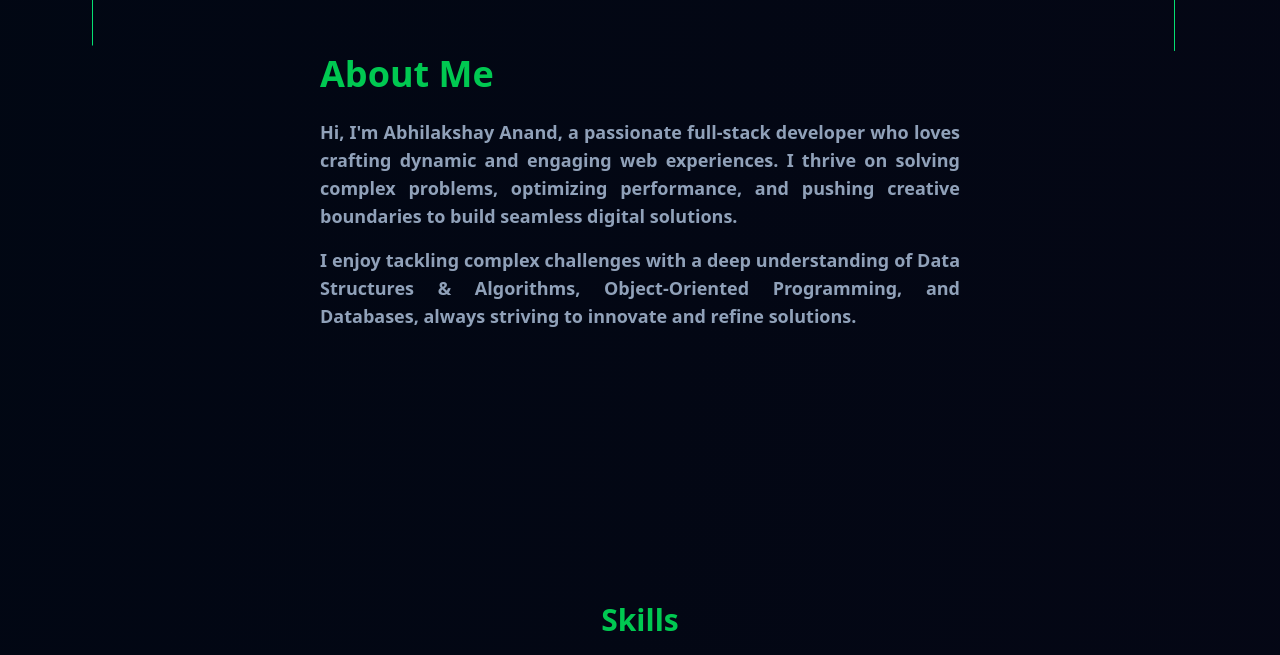
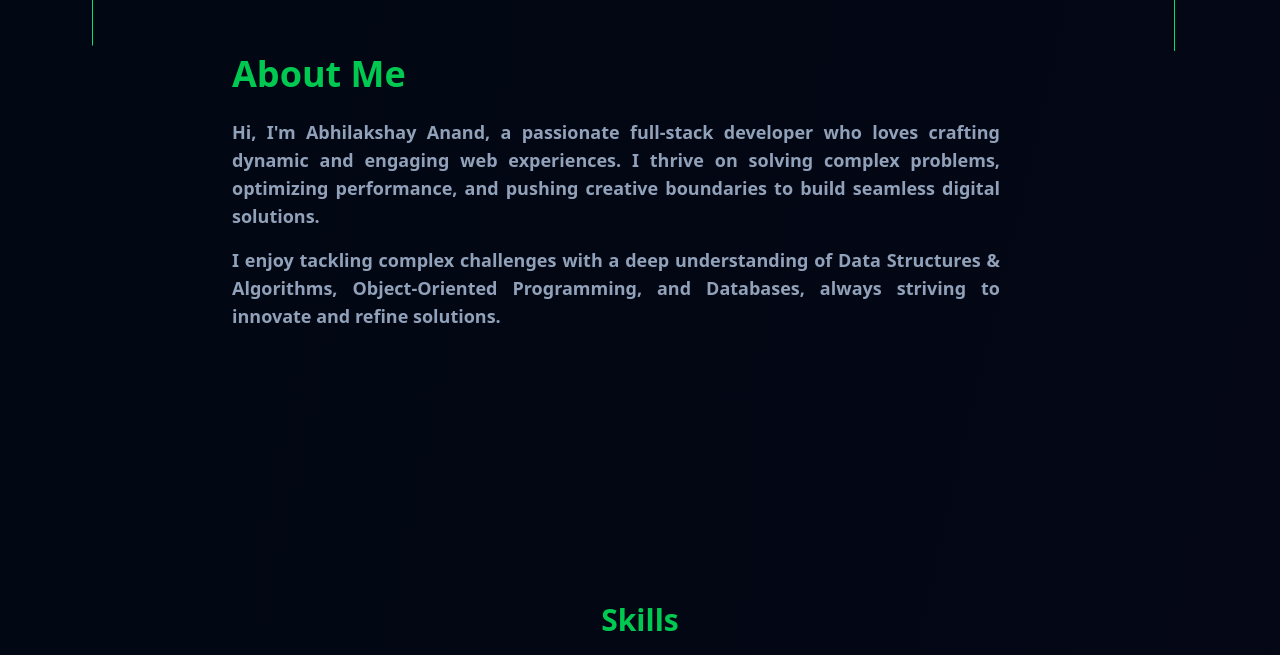
Before and after one commit to brawler079/My-Portfolio, a Next.js app: page / in a window 1280 px wide. Shown: the part 874-1529 px from the top of the page. Built offline with nearby package versions, Linux system fonts and the light colour scheme.

Commit message:
fix about

```diff
--- a/app/components/About.tsx
+++ b/app/components/About.tsx
@@ -4,17 +4,17 @@ const About = () => {
   return (
     <section
       id="about-me"
-      className="py-32 px-6 sm:px-12 lg:px-16 mx-auto w-full max-w-[90%] md:max-w-3xl"
+      className="py-32 px-8 mx-6 sm:mx-8 md:mx-14 sm:px-12 lg:px-16"
     >
       <motion.div
         initial={{ opacity: 0, x: -100, scale: 0.9 }}
         whileInView={{ opacity: 1, x: 0, scale: 1 }}
         transition={{ duration: 0.6, ease: "easeOut" }}
         viewport={{ once: false }}
-        className="text-left"
+        className="max-w-3xl text-left"
       >
         <motion.h1
-          className="text-4xl text-green-500 font-bold mb-6 text-center sm:text-left"
+          className="text-4xl text-green-500 font-bold text-start mb-6"
           initial={{ opacity: 0, y: -20 }}
           whileInView={{ opacity: 1, y: 0 }}
           transition={{ duration: 0.5 }}
```
